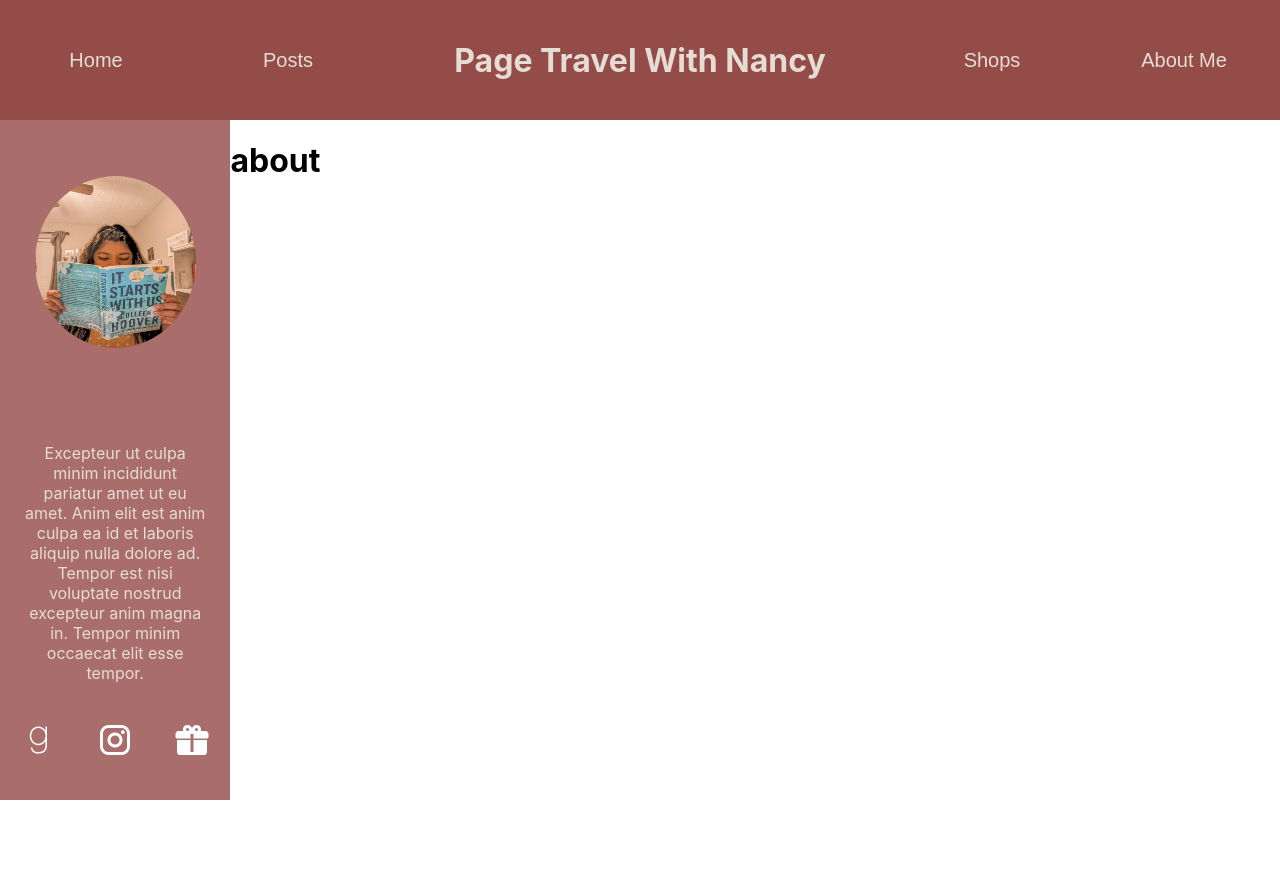
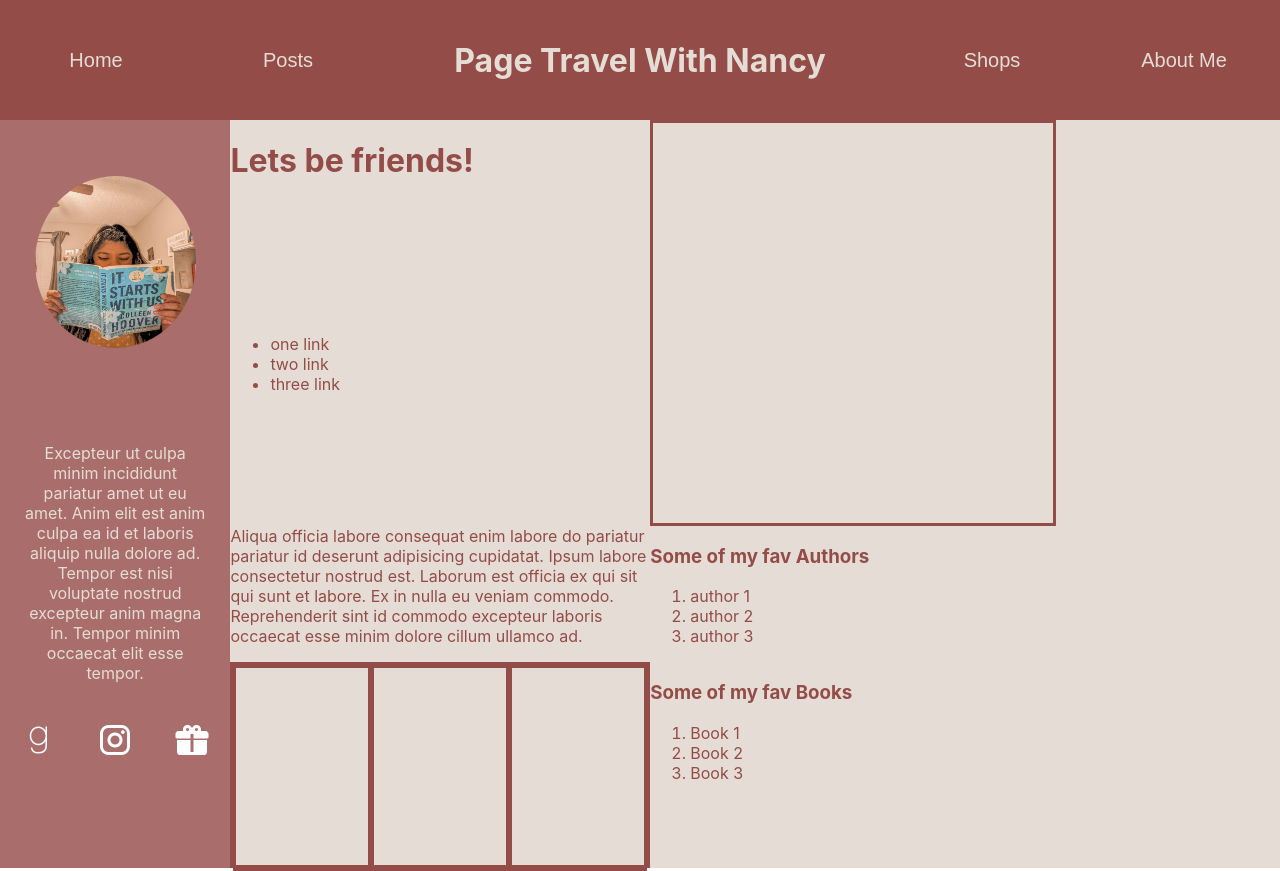
Before and after one commit to zjs6631/pagetravelwithnancy, a React (Create React App) app: page /about in a window 1280 px wide. Before the commit the page ends 800 px from the top, so only its background shows below. Built offline with nearby package versions, Linux system fonts and the light colour scheme.

Commit message:
about me page framework created

```diff
--- a/package.json
+++ b/package.json
@@ -9,7 +9,7 @@
     "react": "^18.2.0",
     "react-dom": "^18.2.0",
     "react-router-dom": "^6.5.0",
-    "react-scripts": "5.0.1",
+    "react-scripts": "^5.0.1",
     "web-vitals": "^2.1.4"
   },
   "scripts": {
--- a/src/App.js
+++ b/src/App.js
@@ -7,11 +7,14 @@ import Home from './components/Home';
 import About from './components/About';
 import Posts from './components/Posts';
 import Shops from './components/Shops';
+import BooksRead from './components/BooksRead';
+import RatingScale from './components/RatingScale';
 import './styles/Header.css';
 import './styles/Home.css';
 import './styles/Sidebar.css';
 import './styles/Posts.css';
 import './styles/Shops.css';
+import './styles/About.css';
 
 function App() {
   return (
@@ -23,6 +26,8 @@ function App() {
         <Route path='posts' element ={<Posts />}/>
         <Route path='shops' element ={<Shops />}/>
         <Route path='about' element ={<About />}/>
+        <Route path='scale' element ={<RatingScale/>}/>
+        <Route path='booksread' element={<BooksRead/>}/>
       </Routes>
 
       <Sidebar />
--- a/src/RouteSwitch.js
+++ b/src/RouteSwitch.js
@@ -4,7 +4,8 @@ import Home from "./components/Home";
 import About from "./components/About";
 import Posts from "./components/Posts";
 import Shops from "./components/Shops";
-
+import BooksRead from "./components/BooksRead";
+import RatingScale from "./components/RatingScale";
 
 //RouteSwitch handles all of our routes
 //"/*" is needed to be able to transition between the pages from the home page
@@ -19,6 +20,8 @@ const RouteSwitch = () =>{
                     <Route path='posts' element ={<Posts />}/>
                     <Route path='shops' element ={<Shops />}/>
                     <Route path='about' element ={<About />}/>
+                    <Route path="booksread" element ={<BooksRead/>}/>
+                    <Route path='scale' element={<RatingScale/>}/>
             </Route>
         </Routes>
     </BrowserRouter>
--- a/src/components/About.js
+++ b/src/components/About.js
@@ -2,8 +2,40 @@ import React from 'react';
 
 const About = () =>{
     return(
-    <div>
-        <h1>about</h1>
+    <div className='aboutContainer'>
+        <h1>Lets be friends!</h1>
+        <div className='exampleLi'>
+            <ul>
+                <li>one link</li>
+                <li>two link</li>
+                <li>three link</li>
+            </ul>
+        </div>
+        <div className='examplePic'></div>
+        <div className='examplePara'>Aliqua officia labore consequat enim labore do pariatur pariatur id deserunt adipisicing cupidatat. Ipsum labore consectetur nostrud est. Laborum est officia ex qui sit qui sunt et labore. Ex in nulla eu veniam commodo. Reprehenderit sint id commodo excepteur laboris occaecat esse minim dolore cillum ullamco ad.</div>
+        <div id='morePic'>
+            <div></div>
+            <div></div>
+            <div>
+
+            </div>
+        </div>
+        <div className='favAuthors'>
+            <h3>Some of my fav Authors</h3>
+            <ol>
+                <li>author 1</li>
+                <li>author 2</li>
+                <li>author 3</li>
+            </ol>
+        </div>
+        <div className='favBooks'>
+            <h3>Some of my fav Books</h3>
+            <ol>
+                <li>Book 1</li>
+                <li>Book 2</li>
+                <li>Book 3</li>
+            </ol>
+        </div>
     </div>
     )
 }
--- /dev/null
+++ b/src/components/BooksRead.js
@@ -0,0 +1,11 @@
+import React from "react";
+
+const BooksRead = () =>{
+    return(
+        <div>
+            <h1>books read 2023</h1>
+        </div>
+    )
+}
+
+export default BooksRead;
--- a/src/components/Header.js
+++ b/src/components/Header.js
@@ -8,7 +8,13 @@ const Header = () =>{
             <div className='HeaderLink'><Link to='/posts'><button className='headerBtn'>Posts</button></Link></div>
             <div id='HeaderLogo'><h1>Page Travel With Nancy</h1></div>
             <div className='HeaderLink'><Link to='/shops'><button className='headerBtn'>Shops</button></Link></div>
-            <div className='HeaderLink'><Link to='/about'><button className='headerBtn'>About Me</button></Link></div>
+            <div className='HeaderLink' id='aboutTab'>
+                <Link to='/about'><button className='headerBtn' id='aboutBtn'>About Me</button></Link>
+            </div>
+            <div className='HeaderLink' id='headerDropdown'>
+                <Link to='/scale'><button className='headerBtn'>Rating Scale</button></Link>
+                <Link to='/booksread'><button className='headerBtn'>Books Read 2023</button></Link>
+            </div>
         </div>
     )
 }
--- /dev/null
+++ b/src/components/RatingScale.js
@@ -0,0 +1,11 @@
+import React from "react";
+
+const RatingScale = () =>{
+    return(
+        <div>
+            <h1>scale</h1>
+        </div>
+    )
+}
+
+export default RatingScale;
--- /dev/null
+++ b/src/styles/About.css
@@ -0,0 +1,51 @@
+.aboutContainer{
+    background-color: #E5DDD5;
+    color: #934C47;
+    display: grid;
+    grid-template-columns: 40% 60%;
+}
+
+.aboutContainer h1{
+    grid-column-start: 1;
+    grid-column-end: 2;
+}
+
+.exampleLi{
+    grid-column-start: 1;
+    grid-column-end: 2;
+    grid-row-start: 2;
+    grid-row-end: 3;
+}
+
+.examplePic{
+    grid-column-start: 2;
+    grid-column-end: 3;
+    grid-row-start: 1;
+    grid-row-end: 3;
+    border-style: solid;
+    height: 400px;
+    width: 400px;
+}
+
+.examplePara{
+    grid-row-start: 3;
+    grid-row-end: 4;
+    grid-column-start: 1;
+    grid-column-end: 2;
+}
+
+#morePic{
+    display: flex;
+    grid-column-start: 1;
+    grid-column-end: 2;
+    grid-row-start: 4;
+    grid-row-end: 5;
+    border-style: solid;
+    height: 200px;
+}
+
+#morePic div{
+    border-style: solid;
+    width: 33%;
+    height: 200px;
+}
--- a/src/styles/Header.css
+++ b/src/styles/Header.css
@@ -1,9 +1,12 @@
 #Header{
     display: flex;
+    flex-wrap: wrap;
+    justify-content: flex-end;
     width: 100%;
     background-color: #934C47;
     grid-column-start: 1;
     grid-column-end: 3;
+    z-index: 3;
 
 }
 
@@ -24,6 +27,7 @@
     width: 15%;
     height: 100%;
     color: #E5DDD5;
+    background-color: #934C47;
 }
 
 .headerBtn{
@@ -36,3 +40,20 @@
 .headerBtn:hover{
     background-color: #a05e5a;
 }
+
+#headerDropdown{
+    visibility: hidden;
+    z-index: 3;
+}
+
+#aboutTab:hover + #headerDropdown{
+
+    visibility: visible;
+    opacity: .9;
+}
+
+#headerDropdown:hover{
+
+    visibility: visible;
+    opacity: .9;
+}
```
Also changed, not shown: 1 other file (tests, documents, lock files or other folders).
